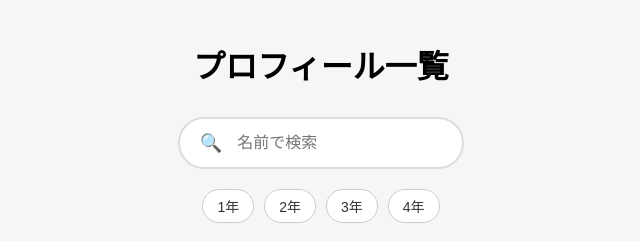
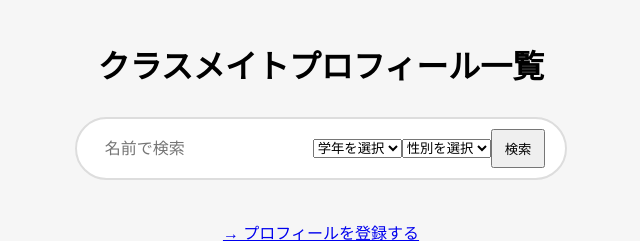
Before and after one commit to rumi1113/classmate-profile, a Flask app: page / in a window 1280 px wide. Shown: the top 241 px of the page, without its empty margins (319-959 px from the left). Run offline with Flask 3, Linux system fonts and the light colour scheme.

Commit message:
フォーム修正と性別検索の追加

```diff
--- a/app.py
+++ b/app.py
@@ -2,6 +2,25 @@ import os
 import csv
 from flask import Flask, render_template, request, redirect
 from werkzeug.utils import secure_filename
+import cv2  # 顔検出に必要
+
+def detect_face(image_path):
+    face_cascade = cv2.CascadeClassifier(cv2.data.haarcascades + 'haarcascade_frontalface_default.xml')
+    image = cv2.imread(image_path)
+    gray = cv2.cvtColor(image, cv2.COLOR_BGR2GRAY)
+    faces = face_cascade.detectMultiScale(gray, scaleFactor=1.1, minNeighbors=5)
+    return len(faces) > 0
+
+
+from deepface import DeepFace
+
+def analyze_gender(image_path):
+    try:
+        result = DeepFace.analyze(image_path, actions=['gender'], enforce_detection=False)
+        return result[0]['gender']  # 'Man' or 'Woman'
+    except Exception as e:
+        print("性別判定エラー:", e)
+        return "Unknown"
 
 app = Flask(__name__)
 app.config['UPLOAD_FOLDER'] = 'static/uploads'
@@ -32,10 +51,24 @@ def submit():
     photo = request.files['photo']
 
     filename = ''
+    gender = '不明'
     if photo and photo.filename != '':
         filename = secure_filename(photo.filename)
         filepath = os.path.join(app.config['UPLOAD_FOLDER'], filename)
         photo.save(filepath)
+
+        # 顔検出
+        if not detect_face(filepath):
+            os.remove(filepath)  # 顔がない画像は削除
+            return "⚠️ 顔が検出できませんでした。別の写真をアップロードしてください。", 400
+
+        # 性別判定
+        gender_raw = analyze_gender(filepath)
+        if gender_raw == 'Man':
+            gender = '男性'
+        elif gender_raw == 'Woman':
+            gender = '女性'
+
         photo_url = f'/static/uploads/{filename}'
     else:
         photo_url = ''
@@ -43,9 +76,10 @@ def submit():
     # CSV に保存
     with open('profiles.csv', 'a', newline='', encoding='utf-8') as csvfile:
         writer = csv.writer(csvfile)
-        writer.writerow([name, grade, student_id, hobby, photo_url])
+        writer.writerow([name, grade, student_id, hobby, photo_url, gender])
 
     return redirect('/')
+
 
 @app.route('/detail/<student_id>')
 def detail(student_id):
@@ -66,20 +100,26 @@ def detail(student_id):
 def search():
     target_name = request.args.get('name', '').strip()
     target_grade = request.args.get('grade', '').strip()
+    target_gender = request.args.get('gender', '').strip()
     matched = []
 
     if os.path.exists('profiles.csv'):
         with open('profiles.csv', newline='', encoding='utf-8') as csvfile:
             reader = csv.reader(csvfile)
             for row in reader:
+                if len(row) < 6:
+                    continue  # 列数が足りない行は無視
+
                 name_match = target_name in row[0] if target_name else True
                 grade_match = row[1] == target_grade if target_grade else True
-                if name_match and grade_match:
+                gender_match = row[5] == target_gender if target_gender else True
+                if name_match and grade_match and gender_match:
                     matched.append(row)
 
     return render_template('index.html', profiles=matched)
 
+
 # 🔥 Render用に必要なポート設定（最後に置く！）
 if __name__ == '__main__':
-    port = int(os.environ.get('PORT', 5000))
+    port = int(os.environ.get('PORT', 5001))
     app.run(host='0.0.0.0', port=port, debug=True)
--- a/profiles.csv
+++ b/profiles.csv
@@ -1,5 +1 @@
-本原瑠海,3,8922100,旅行,/static/uploads/IMG_4551.JPG
-本原瑠海,3,8922100,旅行,/static/uploads/IMG_1079_Original.jpg
-山田太郎,4,8922000,運動,/static/uploads/IMG_4329.JPG
-佐々木希,4,8922199,料理,/static/uploads/jpg
-大谷翔平,2,8924001,野球,/static/uploads/jpeg
+井上,4,8922100,運動,/static/uploads/IMG_1079_Original.jpg,不明
--- a/templates/index.html
+++ b/templates/index.html
@@ -6,27 +6,30 @@
   <link rel="stylesheet" href="{{ url_for('static', filename='style.css') }}">
 </head>
 <body>
-  <h1>プロフィール一覧</h1>
+  <h1>クラスメイトプロフィール一覧</h1>
 
-  <!-- 🔍 検索バー -->
-  <div class="search-section">
-     <form action="/search" method="get" class="search-bar">
-       <span class="search-icon">🔍</span>
-       <input type="text" name="name" placeholder="名前で検索" value="{{ request.args.get('name', '') }}">
-       <button type="submit" style="display:none;"></button> <!-- Enterキーで送信可能 -->
-     </form>
-
-     <div class="filter-buttons">
-       <a href="/search?grade=1" class="filter-btn {% if request.args.get('grade') == '1' %}active{% endif %}">1年</a>
-       <a href="/search?grade=2" class="filter-btn {% if request.args.get('grade') == '2' %}active{% endif %}">2年</a>
-       <a href="/search?grade=3" class="filter-btn {% if request.args.get('grade') == '3' %}active{% endif %}">3年</a>
-       <a href="/search?grade=4" class="filter-btn {% if request.args.get('grade') == '4' %}active{% endif %}">4年</a>
-     </div>
+  <!-- 🔍 検索フォーム -->
+  <div class="search-section" style="text-align: center; margin-bottom: 30px;">
+    <form action="/search" method="get" class="search-bar" style="margin-bottom: 10px;">
+      <input type="text" name="name" placeholder="名前で検索" value="{{ request.args.get('name', '') }}" style="padding: 8px; width: 200px;">
+      <select name="grade">
+        <option value="">学年を選択</option>
+        <option value="1" {% if request.args.get('grade') == '1' %}selected{% endif %}>1年</option>
+        <option value="2" {% if request.args.get('grade') == '2' %}selected{% endif %}>2年</option>
+        <option value="3" {% if request.args.get('grade') == '3' %}selected{% endif %}>3年</option>
+        <option value="4" {% if request.args.get('grade') == '4' %}selected{% endif %}>4年</option>
+      </select>
+      <select name="gender">
+        <option value="">性別を選択</option>
+        <option value="男性" {% if request.args.get('gender') == '男性' %}selected{% endif %}>男性</option>
+        <option value="女性" {% if request.args.get('gender') == '女性' %}selected{% endif %}>女性</option>
+        <option value="不明" {% if request.args.get('gender') == '不明' %}selected{% endif %}>不明</option>
+      </select>
+      <button type="submit" style="padding: 8px 12px;">検索</button>
+    </form>
   </div>
 
-
-
-  <p><a href="/form">→ プロフィールを登録する</a></p>
+  <p style="text-align: center;"><a href="/form">→ プロフィールを登録する</a></p>
 
   <div class="card-grid">
     {% for profile in profiles %}
@@ -38,10 +41,7 @@
         <p>学年：{{ profile[1] }}</p>
         <p>学籍番号：{{ profile[2] }}</p>
         <p>趣味：{{ profile[3] }}</p>
-        {% if profile[2] %}
-         <p><a href="{{ url_for('detail', student_id=profile[2]) }}">→ 詳しく見る</a></p>
-        {% endif %}
-
+        <p><a href="{{ url_for('detail', student_id=profile[2]) }}">→ 詳しく見る</a></p>
       </div>
     {% endfor %}
   </div>
```
Also changed, not shown: static/uploads/IMG_4327.JPG (added).
